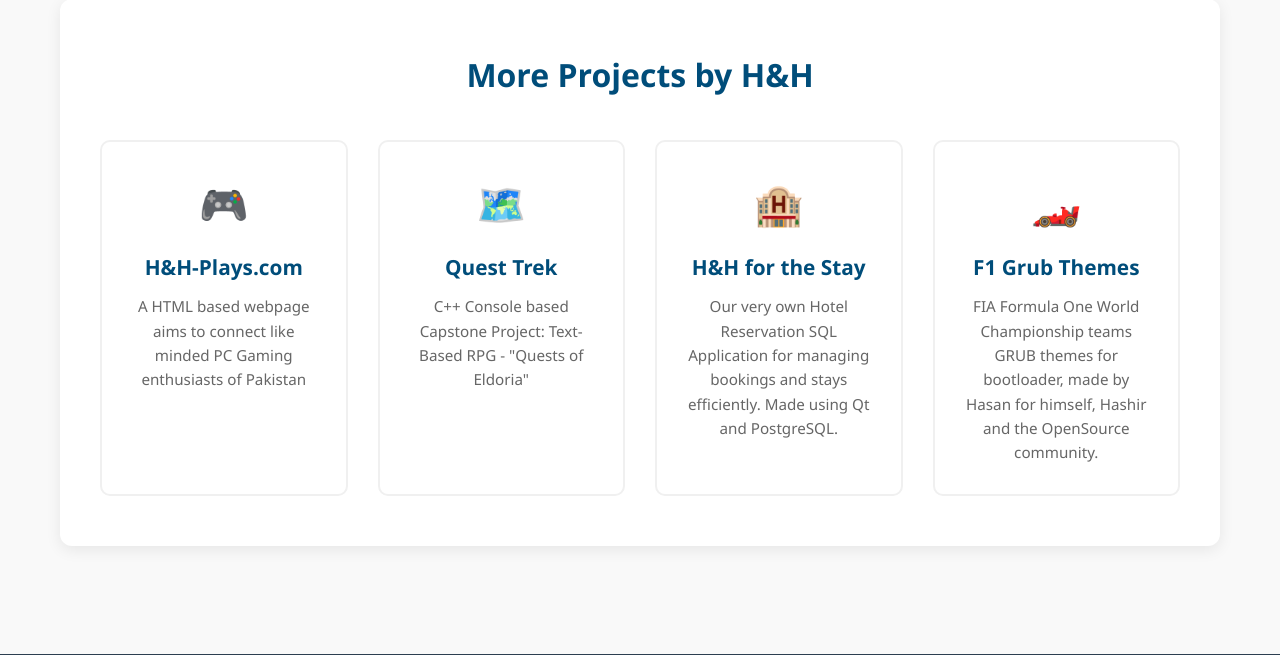
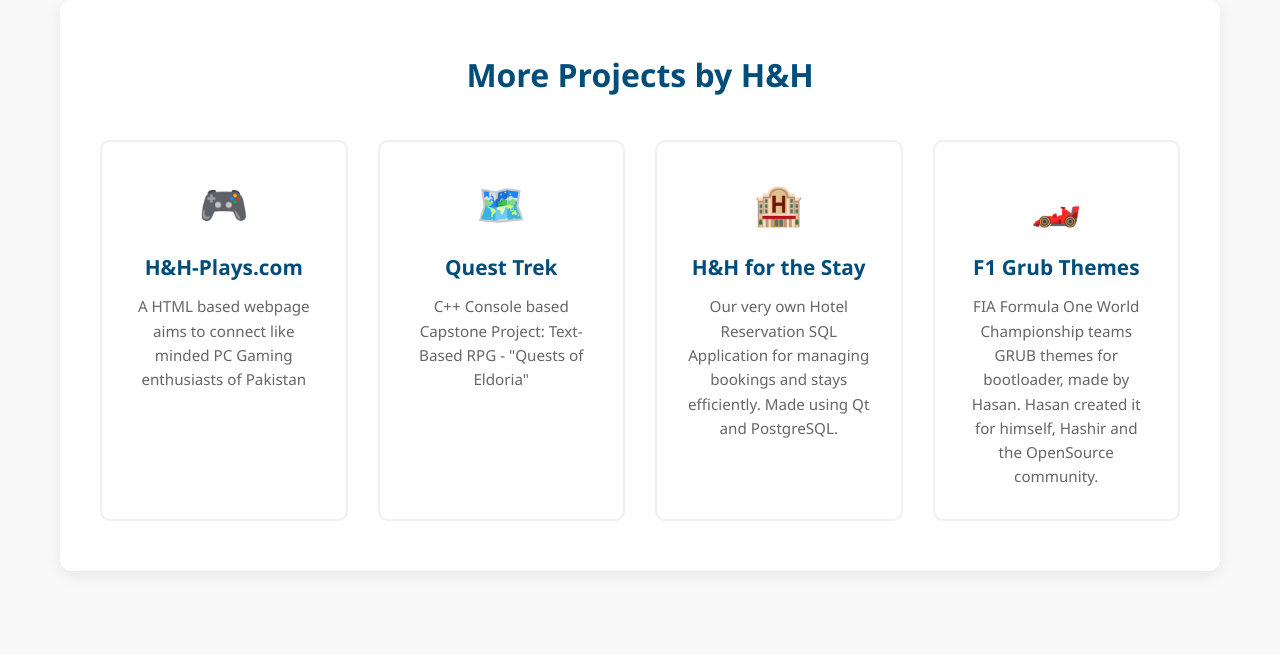
Before and after one commit to hasanzafzal/Wonderland-Toy-Store, a Flask app: page /about in a window 1280 px wide. Shown: the part 1580-2235 px from the top of the page. Run offline with Flask 3, Linux system fonts and the light colour scheme.

Commit message:
Update about.html

```diff
--- a/app/templates/about.html
+++ b/app/templates/about.html
@@ -86,7 +86,7 @@
                 <a href="https://github.com/hasanzafzal/F1-Grub-Themes" target="_blank" class="projects-item">
                     <span class="projects-icon">🏎️</span>
                     <h4>F1 Grub Themes</h4>
-                    <p>FIA Formula One World Championship teams GRUB themes for bootloader, made by Hasan for himself, Hashir and the OpenSource community.</p>
+                    <p>FIA Formula One World Championship teams GRUB themes for bootloader, made by Hasan. Hasan created it for himself, Hashir and the OpenSource community.</p>
                 </a>
             </div>
         </div>
```
